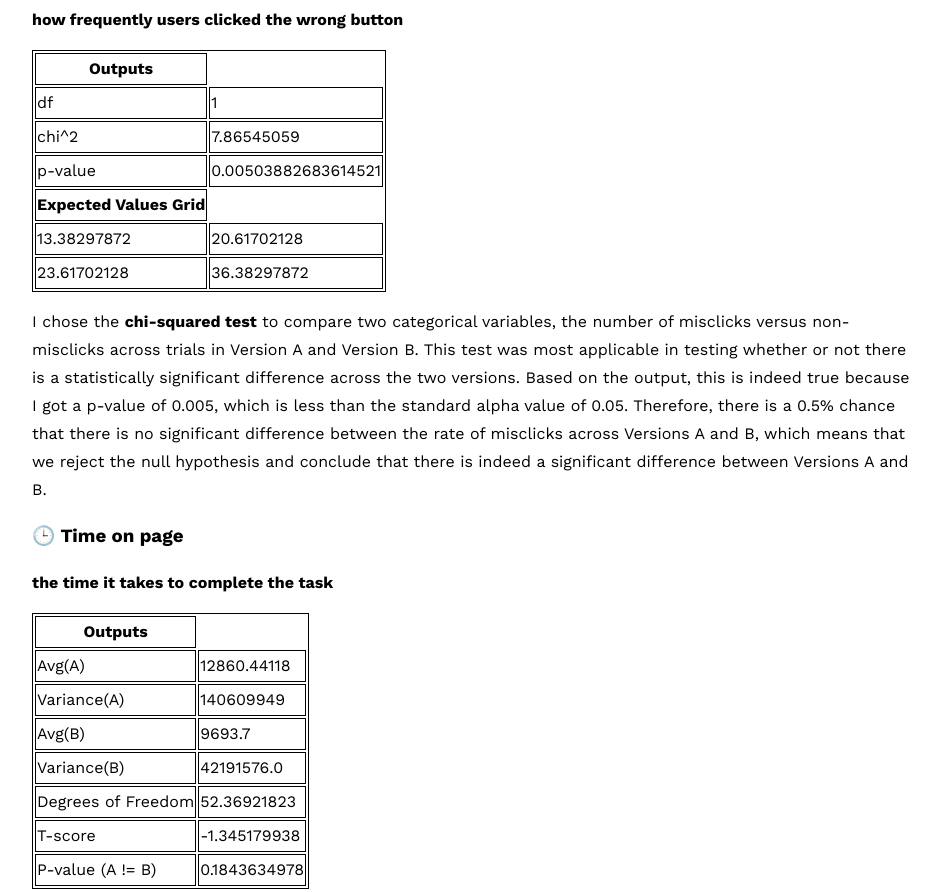
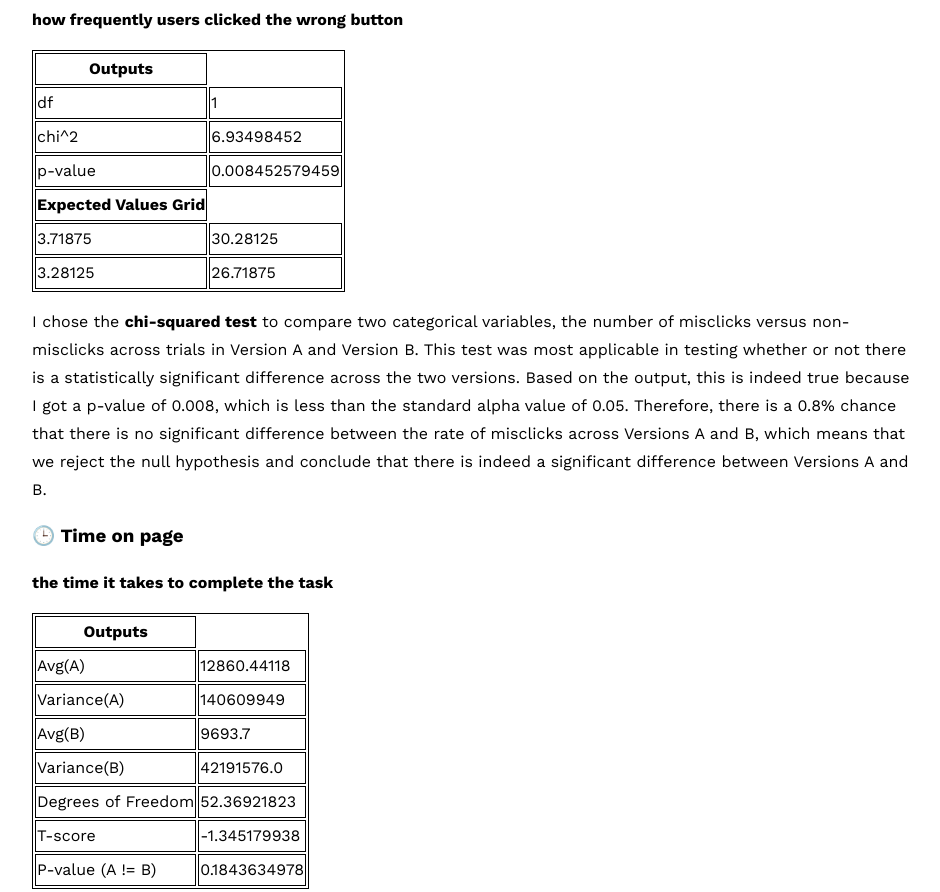
Before and after one commit to cyvvang/ab-testing-handin, a plain HTML site: page index.html in a window 1280 px wide. Shown: the part 2060-2952 px from the top of the page, without its empty margins (168-1108 px from the left). Drawn offline with nearby package versions, Linux system fonts and the light colour scheme.

Commit message:
Update index.html

```diff
--- a/index.html
+++ b/index.html
@@ -3,7 +3,7 @@
 <head>
   <meta charset="UTF-8">
   <meta name="viewport" content="width=device-width, initial-scale=1.0">
-  <title>A/B Testing Handin</title>
+  <title>A/B Testing Documentation</title>
   <link rel="stylesheet" href="styles.css">
   <link rel="preconnect" href="https://fonts.googleapis.com">
 <link rel="preconnect" href="https://fonts.gstatic.com" crossorigin>
@@ -89,26 +89,26 @@
       </tr>
       <tr>
         <td>chi^2</td>
-        <td>7.86545059</td>
+        <td>6.93498452</td>
       </tr>
       <tr>
         <td>p-value</td>
-        <td>0.00503882683614521</td>
+        <td>0.008452579459</td>
       </tr>
       <tr>
         <th>Expected Values Grid</th>
       </tr>
       <tr>
-        <td>13.38297872</td>
-        <td>20.61702128</td>
+        <td>3.71875</td>
+        <td>30.28125</td>
       </tr>
       <tr>
-        <td>23.61702128</td>
-        <td>36.38297872</td>
+        <td>3.28125</td>
+        <td>26.71875</td>
       </tr>
     </table>
 
-    <p>I chose the <strong>chi-squared test</strong> to compare two categorical variables, the number of misclicks versus non-misclicks across trials in Version A and Version B. This test was most applicable in testing whether or not there is a statistically significant difference across the two versions. Based on the output, this is indeed true because I got a p-value of 0.005, which is less than the standard alpha value of 0.05. Therefore, there is a 0.5% chance that there is no significant difference between the rate of misclicks across Versions A and B, which means that we reject the null hypothesis and conclude that there is indeed a significant difference between Versions A and B.</p>
+    <p>I chose the <strong>chi-squared test</strong> to compare two categorical variables, the number of misclicks versus non-misclicks across trials in Version A and Version B. This test was most applicable in testing whether or not there is a statistically significant difference across the two versions. Based on the output, this is indeed true because I got a p-value of 0.008, which is less than the standard alpha value of 0.05. Therefore, there is a 0.8% chance that there is no significant difference between the rate of misclicks across Versions A and B, which means that we reject the null hypothesis and conclude that there is indeed a significant difference between Versions A and B.</p>
 
     <h3>🕒 Time on page</h3>
     <strong><p>the time it takes to complete the task</p></strong>
@@ -196,7 +196,7 @@
     <p>In total, I collected 30 data points for Version B while we collected 34 for Version A. Based on my computations, I concluded that there we can reject the null hypotheses for the misclick rate and total mouse distance; however, we failed to reject the null hypothesis for time on page.</p>
     <ul>
       <li>
-        The ratio between users who misclicked versus those who did not is much higher in Version A than Version B, indicating that Version B is less error-prone.
+        The ratio between users who misclicked versus those who did not in terms of expected value is much higher in Version A than Version B, indicating that Version B is less error-prone.
       </li>
       <li>
         In Version A, the total mouse distance a user travels on average is about 1.42 times more pixels than Version B. Version B has a smaller variance than A, which indicates that the data is closer to this average in Version A.
```
